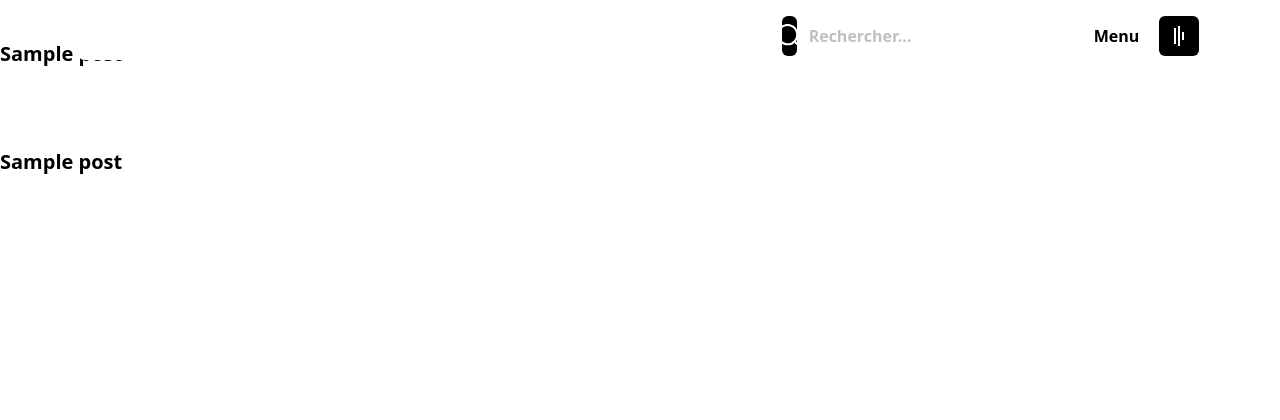
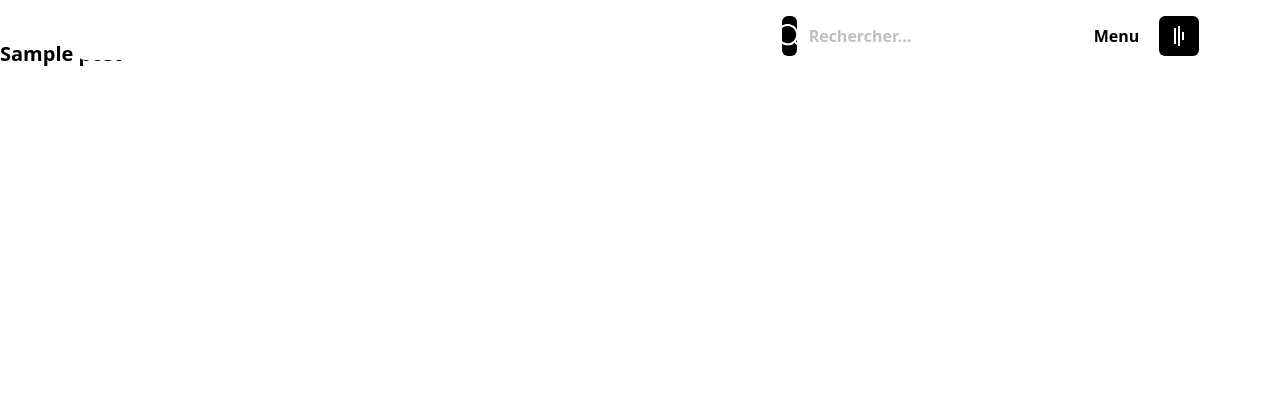
Before and after one commit to LeoLFr/wd_radio, a WordPress theme: template templates/templates-propos.php in a window 1280 px wide. Shown: the top 420 px of the page. Run offline with PHP 8.4 and a stand-in for WordPress, Linux system fonts and the light colour scheme; the site name, menu and one post (Sample post) are stand-ins, and other content is empty; style sheets or scripts are compiled from the project's sources.

Commit message:
j'répare encore

```diff
--- a/templates/templates-propos.php
+++ b/templates/templates-propos.php
@@ -6,12 +6,12 @@ Template Name: À propos
 
 get_header();
 
+// call pour récupérer les champs ACF de mission
 $notremission = get_field("notre-mission");
-
 $title_mission = $notremission["title-mission"] ?? "";
-
 $image_mission_1 = $notremission["image-mission-1"] ?? "";
 $image_mission_2 = $notremission["image-mission-2"] ?? "";
+
 
 ?>
 
@@ -45,12 +45,6 @@ $image_mission_2 = $notremission["image-mission-2"] ?? "";
 
     </div>
 
-<!-- Section : Notre équipe -->
-
-<h2 class="mb-2 font-bold text-xl mt-10"><?php the_title(); ?></h2>
-
-    <div class="flex flex-col gap-4 cols-2">
-
-</section>
+<!-- Section : Conseil d'administration -->
 
 <?php get_footer(); ?>
```
